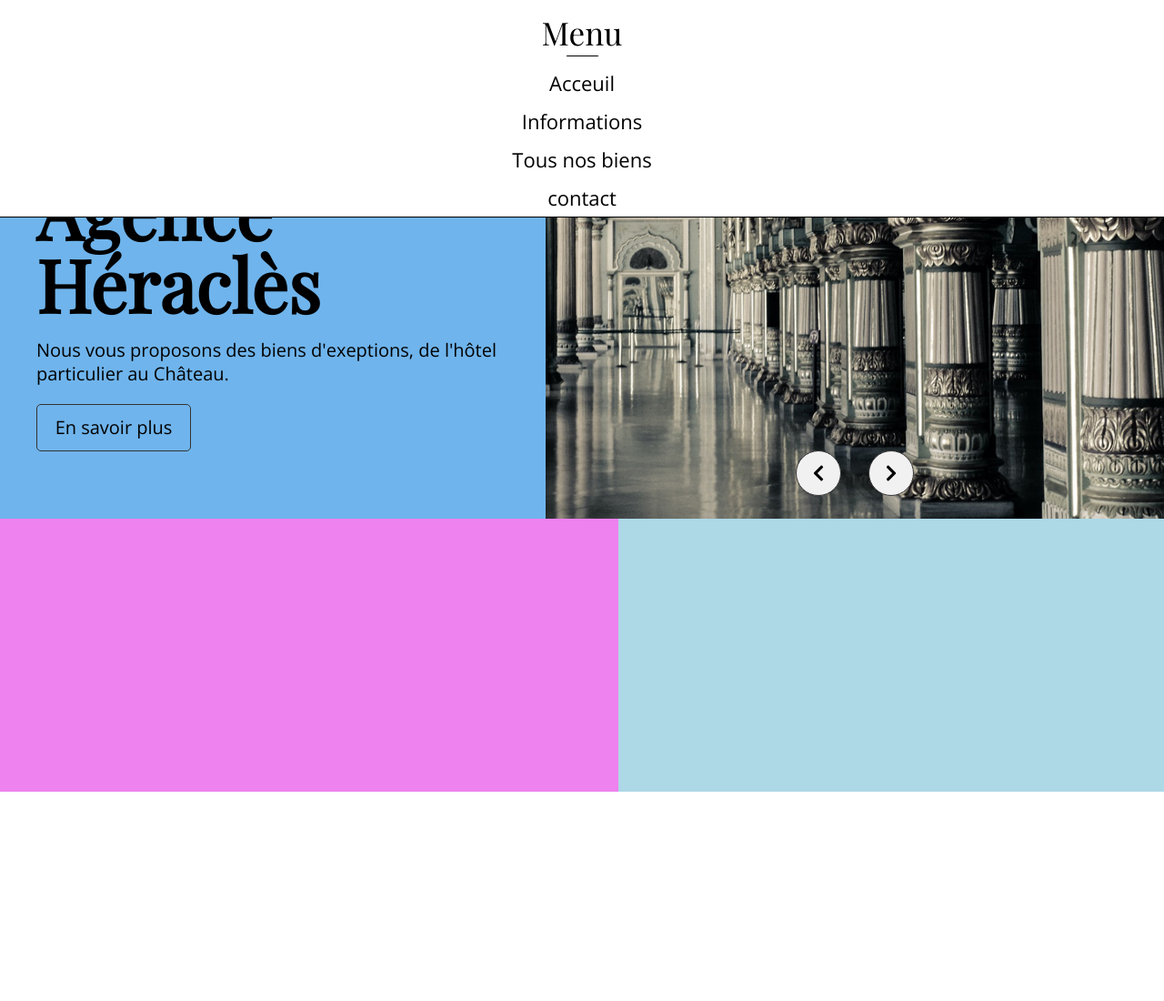
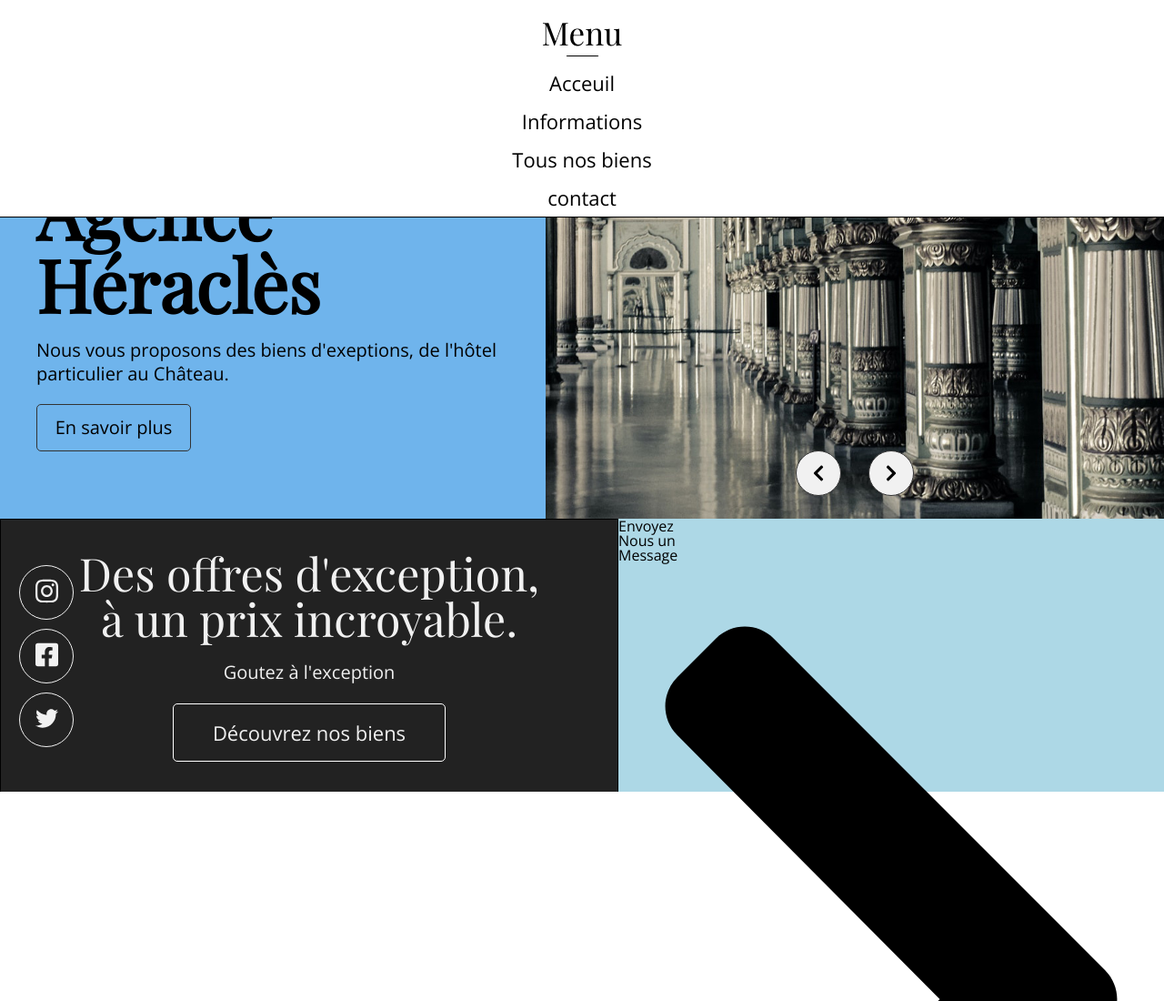
Before and after one commit to YannickMoris/agence-immo, a plain HTML site: page index.html in a window 1280 px wide. Shown: the top 1100 px of the page at 91% size. Before the commit the page ends 870 px from the top, so only its background shows below. Drawn offline with nearby package versions, Linux system fonts and the light colour scheme.

Commit message:
section choix

```diff
--- a/index.html
+++ b/index.html
@@ -49,9 +49,39 @@
             </div>
         </div>
 
-        <div class="choix"></div>
+        <div class="choix">
+            <h2 class="titre-choix">
+                Des offres d'exception, <br>
+                à un prix incroyable.
+            </h2>
+            <p>Goutez à l'exception</p>
+            <a href="./portfolio.html" class="go-galerie">Découvrez nos biens</a>
 
-        <div class="contact"></div>
+            <div class="cont-medias">
+                <div class="media">
+                    <a href="#">
+                        <img src="./ressources/instagram.svg" alt="icone instagram">
+                    </a>
+                </div>
+                <div class="media">
+                    <a href="#">
+                        <img src="./ressources/facebook.svg" alt="icone facebook">
+                    </a>
+                </div>
+                <div class="media">
+                    <a href="#">
+                        <img src="./ressources/twitter.svg" alt="icone twitter">
+                    </a>
+                </div>
+            </div>
+        </div>
+
+        <div class="contact">
+            <h3>Envoyez<br>Nous un<br>Message</h3>
+            <a href="./contact.html" class="go-contact">
+                <img src="./ressources/chevron-droit.svg" alt="chevron droit">
+            </a>
+        </div>
     </div>
 
 
--- a/styles/style.css
+++ b/styles/style.css
@@ -194,20 +194,79 @@ img.active {
 }
 
 
+/* ------------------ choix ------------------- */
+.choix {
+    grid-area: 3 / 1 /4 / 3;
+    background: #222;
+    color: #f1f1f1;
+    border: 1px solid #000;
+    border-bottom: none;
+    display: flex;
+    justify-content: center;
+    align-items: center;
+    flex-direction: column;
+    position: relative;
+}
+
+.titre-choix {
+    text-align: center;
+    font-size: 50px;
+    margin-bottom: 20px;
+    font-family: 'Playfair Display', 'Times New Roman', Times, serif;
+}
+
+.choix p {
+    font-size: 20px;
+    line-height: 1.4;
+}
+
+.go-galerie {
+    font-size: 22px;
+    display: block;
+    margin: 20px auto 0;
+    width: 300px;
+    padding: 20px;
+    text-decoration: none;
+    border: 1px solid #fff;
+    text-align: center;
+    border-radius: 5px;
+    background: #222;
+    color: #f1f1f1;
+}
+
+.go-galerie:hover {
+    transition: all 0.2s ease-in-out;
+    background: #f1f1f1;
+    color: #222;
+}
+
+.cont-medias {
+    position: absolute;
+    left: 3%;
+    top: 50%;
+    transform: translateY(-50%);
+}
+
+.media {
+    margin: 10px 0;
+    width: 60px;
+    height: 60px;
+    border: 1px solid #f1f1f1;
+    border-radius: 50%;
+    display: flex;
+    justify-content: center;
+    align-items: center;
+}
+
+.media img {
+    width: 25px;
+}
 
 
 
 
 
-
-
-
-/* ------------------ choix ------------------- */
-.choix {
-    grid-area: 3 / 1 /4 / 3;
-    background: violet;
-}
-
+/* ------------------ contact ------------------- */
 .contact {
     grid-area: 3 / 3 / 4 / 4;
     background: lightblue;
```
